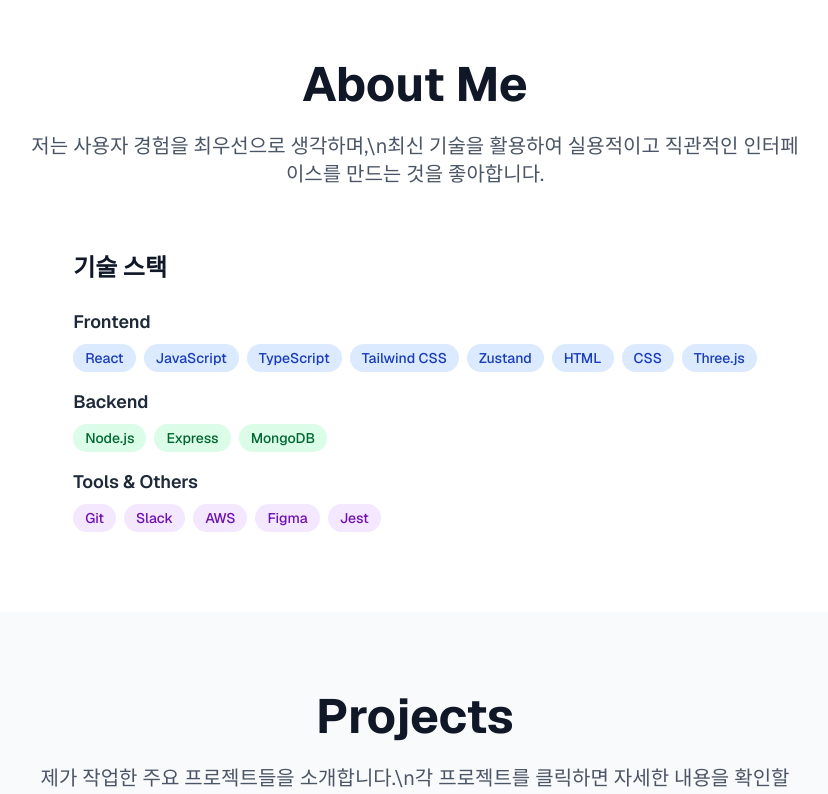
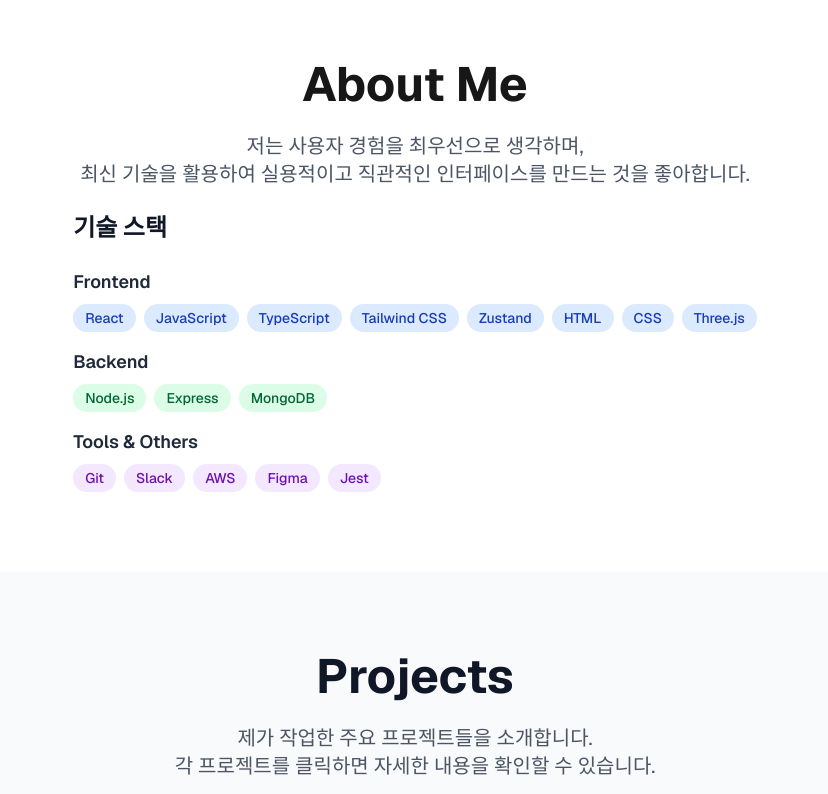
Before and after one commit to wodus1201/portfolio, a Next.js app: page / in a window 1280 px wide. Shown: the part 820-1614 px from the top of the page, without its empty margins (225-1053 px from the left). Built offline with nearby package versions, Linux system fonts and the light colour scheme.

Commit message:
fix: SectionHeader 컴포넌트의 설명 속성 형식 변경
- About 및 Projects 컴포넌트에서 description 속성을 템플릿 리터럴 형식으로 수정
- SectionHeader의 className 속성을 개선하여 스타일 일관성 유지

```diff
--- a/src/components/About.tsx
+++ b/src/components/About.tsx
@@ -7,7 +7,9 @@
       <div className="max-w-6xl mx-auto px-4">
         <SectionHeader
           title="About Me"
-          description="저는 사용자 경험을 최우선으로 생각하며,\n최신 기술을 활용하여 실용적이고 직관적인 인터페이스를 만드는 것을 좋아합니다."
+          description={
+            "저는 사용자 경험을 최우선으로 생각하며,\n최신 기술을 활용하여 실용적이고 직관적인 인터페이스를 만드는 것을 좋아합니다."
+          }
         />
 
         <div className="flex flex-col md:flex-row justify-center gap-12 items-center">
--- a/src/components/Projects.tsx
+++ b/src/components/Projects.tsx
@@ -16,7 +16,10 @@
       <div className="max-w-6xl mx-auto px-4">
         <SectionHeader
           title="Projects"
-          description="제가 작업한 주요 프로젝트들을 소개합니다.\n각 프로젝트를 클릭하면 자세한 내용을 확인할 수 있습니다."
+          className="text-gray-900"
+          description={
+            "제가 작업한 주요 프로젝트들을 소개합니다.\n각 프로젝트를 클릭하면 자세한 내용을 확인할 수 있습니다."
+          }
         />
 
         <div className="flex flex-wrap justify-center gap-8">
--- a/src/components/SectionHeader.tsx
+++ b/src/components/SectionHeader.tsx
@@ -6,8 +6,8 @@
 
 export default function SectionHeader({ title, description, className = "" }: SectionHeaderProps) {
   return (
-    <div className={`text-center mb-16 ${className}`}>
-      <h2 className="text-4xl md:text-5xl font-bold text-gray-900 mb-6">{title}</h2>
+    <div className={`text-center mb-6 ${className}`}>
+      <h2 className="text-4xl md:text-5xl font-bold mb-6">{title}</h2>
       {description && <p className="text-xl text-gray-600 max-w-3xl mx-auto whitespace-pre-line">{description}</p>}
     </div>
   );
```
